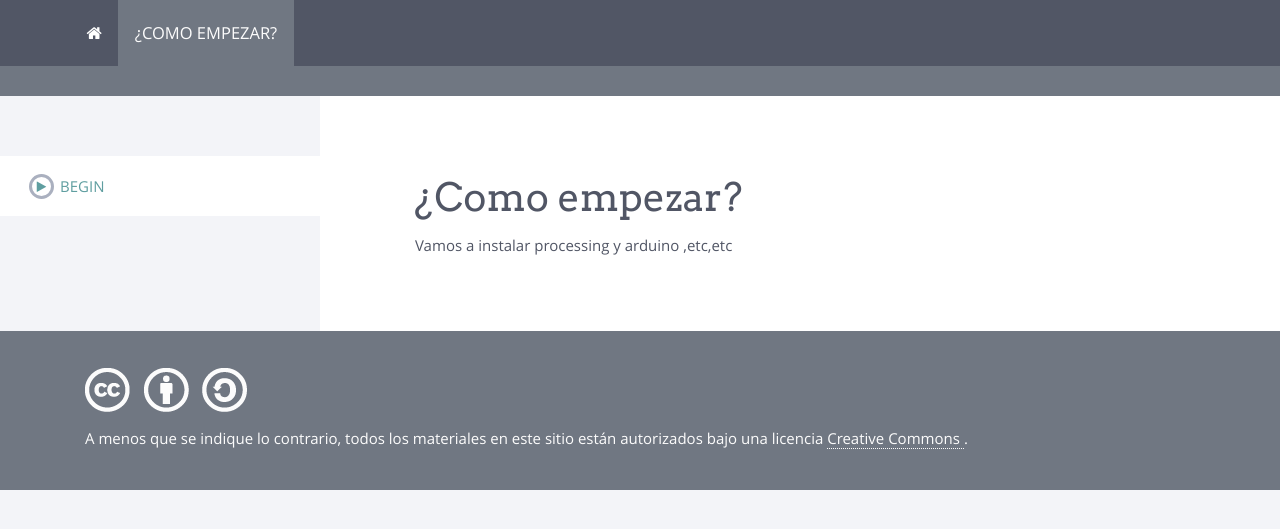
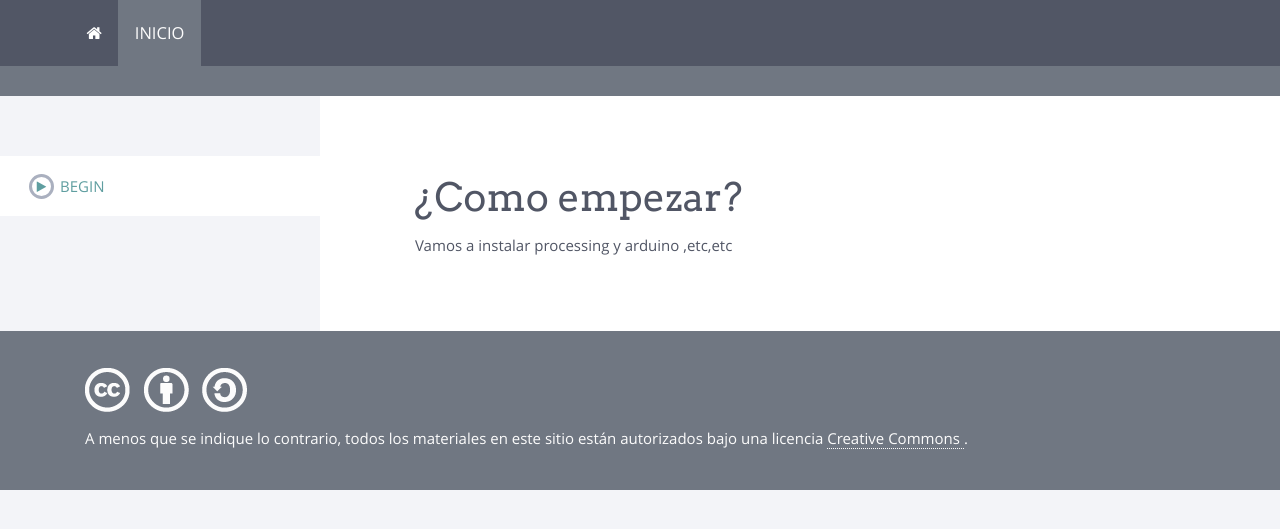
Before and after one commit to doztrock/doztrock.github.io, a Jekyll site: the page built from modules/inicio/_posts/2020-03-24-begin.markdown, in a window 1280 px wide. Shown: the top 529 px of the page. Built offline with Jekyll 4.4.1, drawn with Linux system fonts in a browser that asks for light colours; nearby versions of some CDN libraries.

Commit message:
Cambio de nombre otra vez

```diff
--- a/_data/course.yml
+++ b/_data/course.yml
@@ -1,3 +1,3 @@
 title: Curso - Electiva II
 description: Construcción de un videojuego básico con Processing.
-modules: ["¿Como empezar?"]
+modules: [inicio]
```
Also changed, not shown: modules/inicio/_posts/2020-03-24-begin.markdown (renamed from modules/¿Como empezar?/_posts/2020-03-24-begin.markdown).
